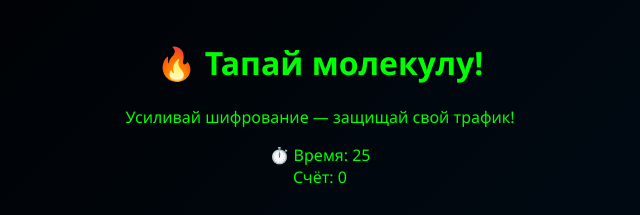
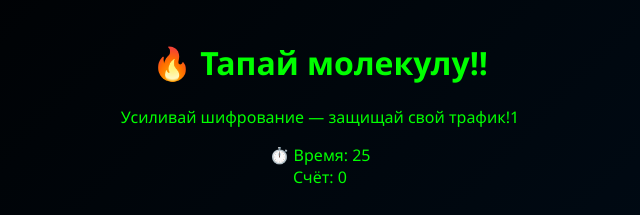
Before and after one commit to egorNiatbakov/molecule-game, a plain HTML site: page index.html in a window 1280 px wide. Shown: the top 215 px of the page, 320-960 px from the left. Drawn offline with Linux system fonts and the light colour scheme.

Commit message:
Update index.html

```diff
--- a/index.html
+++ b/index.html
@@ -9,8 +9,8 @@
 </head>
 <body>
     <div class="game-container">
-        <h1>🔥 Тапай молекулу!</h1>
-        <p>Усиливай шифрование — защищай свой трафик!</p>
+        <h1>🔥 Тапай молекулу!!</h1>
+        <p>Усиливай шифрование — защищай свой трафик!1</p>
         <div id="timer">⏱️ Время: 30</div>
         <div id="score">Счёт: 0</div>
         <div id="molecule"></div>
```
